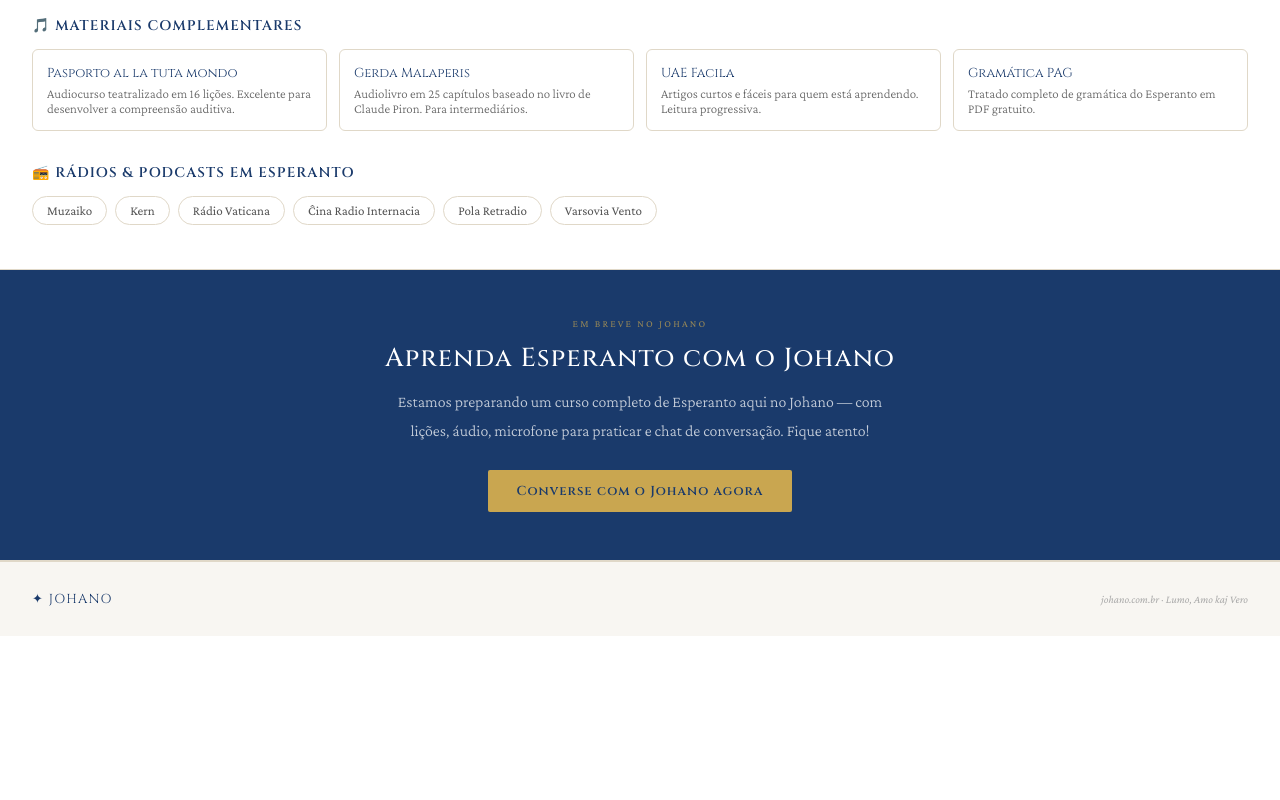
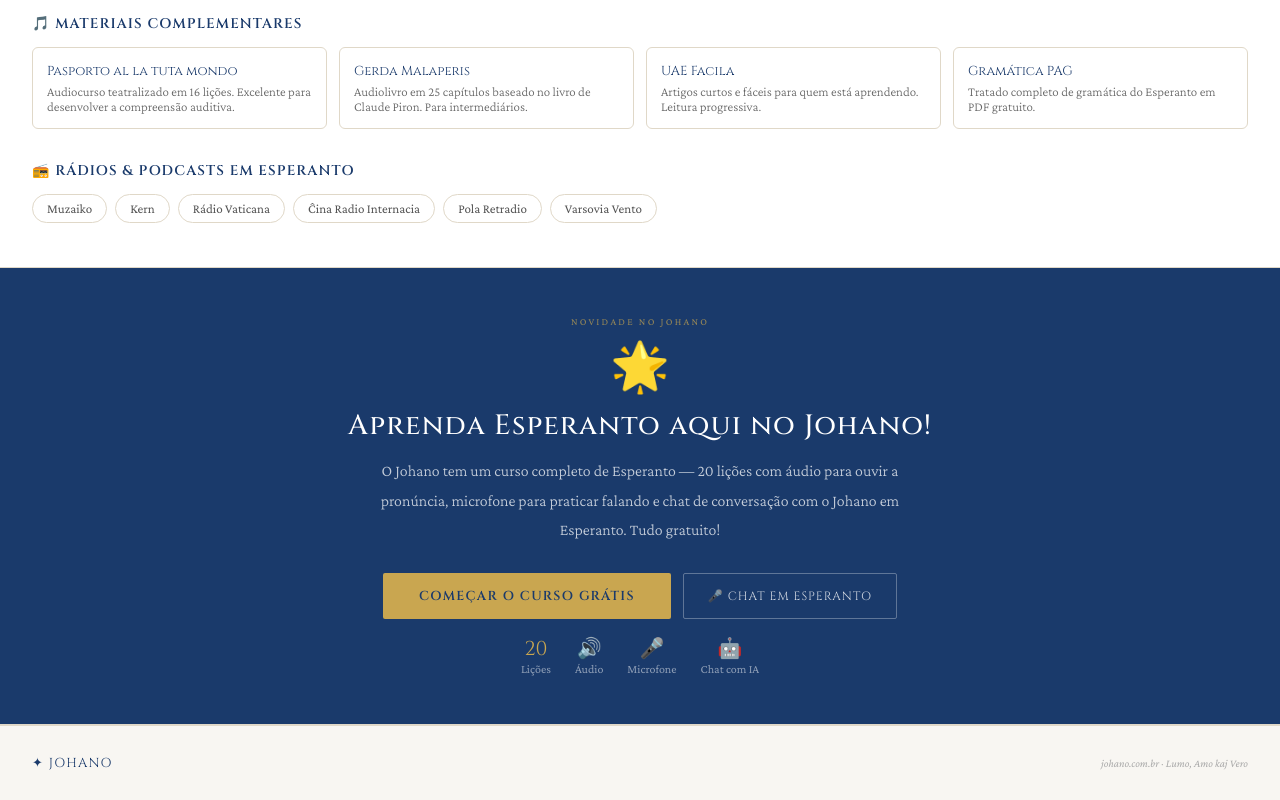
Before and after one commit to JohnVictori07/johano, a React (Vite) app: page /esperanto in a window 1280 px wide. Shown: the part 2566-3366 px from the top of the page. Before the commit the page ends 3202 px from the top, so only its background shows below. Built offline with nearby package versions, Linux system fonts and the light colour scheme.

Commit message:
cta esperanto na home e pagina esperanto

```diff
--- a/src/pages/Esperanto.jsx
+++ b/src/pages/Esperanto.jsx
@@ -26,7 +26,7 @@ export default function Esperanto() {
   ]
 
   const cursos = [
-    { nome:'Curso Saluton', desc:'Método direto — você aprende sem usar o português. Gratuito, com áudio e correção automática dos exercícios.', url:'http://kursosaluton.org/', tag:'Gratuito · Com áudio', destaque:true },
+    { nome:'Curso Saluton', desc:'Método direto — você aprende sem usar o português. Gratuito, com áudio e correção automática dos exercícios.', url:'http://kursosaluton.org/', tag:'Gratuito · Com áudio', destaque:false },
     { nome:'Esperanto em 12 dias', desc:'Aprendizado gratuito e sem necessidade de cadastro. Ótimo para quem quer começar rápido.', url:'http://learn.esperanto.com/pt/', tag:'Gratuito · Sem cadastro', destaque:false },
     { nome:'Duolingo', desc:'A plataforma mais popular para aprendizado de idiomas. Curso de Esperanto gamificado e divertido.', url:'https://www.duolingo.com/course/eo/pt/Aprenda-Esperanto-On-line', tag:'Gratuito · App disponível', destaque:false },
     { nome:'Lernu.net', desc:'Plataforma multilíngue completa para aprender Esperanto. Cursos, dicionário, gramática e comunidade ativa.', url:'https://lernu.net/', tag:'Gratuito · Completo', destaque:false },
@@ -259,12 +259,24 @@ export default function Esperanto() {
         </div>
       </div>
 
-      {/* CTA APRENDER NO JOHANO */}
+      {/* CTA CURSO JOHANO */}
       <div className="ep-cta">
-        <p style={{ fontSize:'10px', letterSpacing:'0.22em', color:'rgba(201,166,80,0.7)', textTransform:'uppercase', marginBottom:'12px' }}>Em breve no Johano</p>
-        <h2 style={{ fontFamily:"'Cinzel',serif", fontSize:'26px', color:'#fff', letterSpacing:'0.04em', marginBottom:'12px', fontWeight:500 }}>Aprenda Esperanto com o Johano</h2>
-        <p style={{ fontSize:'16px', color:'rgba(255,255,255,0.75)', maxWidth:'500px', margin:'0 auto 24px', lineHeight:1.8, fontWeight:300 }}>Estamos preparando um curso completo de Esperanto aqui no Johano — com lições, áudio, microfone para praticar e chat de conversação. Fique atento!</p>
-        <button onClick={()=>navigate('/chat')} style={{ background:'#c9a650', color:'#1a3a6b', border:'none', borderRadius:'2px', padding:'12px 28px', fontFamily:"'Cinzel',serif", fontSize:'13px', letterSpacing:'0.08em', cursor:'pointer', fontWeight:600 }}>Converse com o Johano agora</button>
+        <p style={{ fontSize:'10px', letterSpacing:'0.22em', color:'rgba(201,166,80,0.7)', textTransform:'uppercase', marginBottom:'12px' }}>Novidade no Johano</p>
+        <div style={{ fontSize:'48px', marginBottom:'12px' }}>🌟</div>
+        <h2 style={{ fontFamily:"'Cinzel',serif", fontSize:'28px', color:'#fff', letterSpacing:'0.04em', marginBottom:'12px', fontWeight:500 }}>Aprenda Esperanto aqui no Johano!</h2>
+        <p style={{ fontSize:'16px', color:'rgba(255,255,255,0.75)', maxWidth:'540px', margin:'0 auto 28px', lineHeight:1.85, fontWeight:300 }}>O Johano tem um curso completo de Esperanto — 20 lições com áudio para ouvir a pronúncia, microfone para praticar falando e chat de conversação com o Johano em Esperanto. Tudo gratuito!</p>
+        <div style={{ display:'flex', gap:'12px', justifyContent:'center', flexWrap:'wrap', marginBottom:'16px' }}>
+          <button onClick={()=>navigate('/esperanto/aprender')} style={{ background:'#c9a650', color:'#1a3a6b', border:'none', borderRadius:'2px', padding:'14px 36px', fontFamily:"'Cinzel',serif", fontSize:'13px', letterSpacing:'0.1em', cursor:'pointer', fontWeight:600, textTransform:'uppercase' }}>Começar o Curso Grátis</button>
+          <button onClick={()=>navigate('/esperanto/chat')} style={{ background:'transparent', color:'rgba(255,255,255,0.8)', border:'1px solid rgba(255,255,255,0.3)', borderRadius:'2px', padding:'14px 24px', fontFamily:"'Cinzel',serif", fontSize:'12px', letterSpacing:'0.08em', cursor:'pointer', textTransform:'uppercase' }}>🎤 Chat em Esperanto</button>
+        </div>
+        <div style={{ display:'flex', gap:'24px', justifyContent:'center', flexWrap:'wrap' }}>
+          {[['20','Lições'],['🔊','Áudio'],['🎤','Microfone'],['🤖','Chat com IA']].map(([v,l]) => (
+            <div key={l} style={{ textAlign:'center' }}>
+              <div style={{ fontFamily:"'Cinzel',serif", fontSize:'20px', color:'#c9a650' }}>{v}</div>
+              <div style={{ fontSize:'12px', color:'rgba(255,255,255,0.5)' }}>{l}</div>
+            </div>
+          ))}
+        </div>
       </div>
 
       <footer style={{ padding:'28px 32px', display:'flex', justifyContent:'space-between', alignItems:'center', borderTop:'1px solid #e0d8c8', background:'#f8f6f2', flexWrap:'wrap', gap:'12px' }}>
--- a/src/pages/Home.jsx
+++ b/src/pages/Home.jsx
@@ -410,6 +410,31 @@ export default function Home() {
         <p className="q-src">— Allan Kardec · O Evangelho Segundo o Espiritismo</p>
       </div>
 
+      {/* ESPERANTO CTA */}
+      <section className="section" style={{ background:'#f8f6f2' }}>
+        <div style={{ display:'grid', gridTemplateColumns:'1fr 1fr', gap:'32px', alignItems:'center' }}>
+          <div>
+            <p className="section-label">Novidade</p>
+            <h2 className="section-title">Aprenda Esperanto</h2>
+            <div className="section-rule"></div>
+            <p style={{ fontSize:'16px', color:'#555', lineHeight:1.9, fontWeight:300, marginBottom:'20px' }}>O Johano tem um curso completo de Esperanto — a língua da fraternidade universal. 20 lições com áudio, microfone para praticar e chat de conversação. Tudo gratuito!</p>
+            <div style={{ display:'flex', gap:'10px', flexWrap:'wrap' }}>
+              <button className="btn-p" onClick={()=>navigate('/esperanto/aprender')}>Começar o Curso</button>
+              <button className="btn-s" onClick={()=>navigate('/esperanto')}>Saiba mais</button>
+            </div>
+          </div>
+          <div style={{ display:'grid', gridTemplateColumns:'1fr 1fr', gap:'10px' }}>
+            {[['20','Lições completas','📖'],['🔊','Áudio em Esperanto','Ouça a pronúncia'],['🎤','Microfone','Pratique falando'],['🤖','Chat com IA','Converse com o Johano']].map(([icon,title,desc]) => (
+              <div key={title} style={{ background:'#fff', border:'1px solid #e0d8c8', borderRadius:'8px', padding:'16px', textAlign:'center' }}>
+                <div style={{ fontSize:'28px', marginBottom:'6px' }}>{icon}</div>
+                <div style={{ fontFamily:"'Cinzel',serif", fontSize:'13px', color:'#1a3a6b', marginBottom:'3px' }}>{title}</div>
+                <div style={{ fontSize:'12px', color:'#aaa', fontWeight:300 }}>{desc}</div>
+              </div>
+            ))}
+          </div>
+        </div>
+      </section>
+
       <footer className="footer">
         <div className="f-logo">✦ JOHANO</div>
         <ul className="f-links">
```
